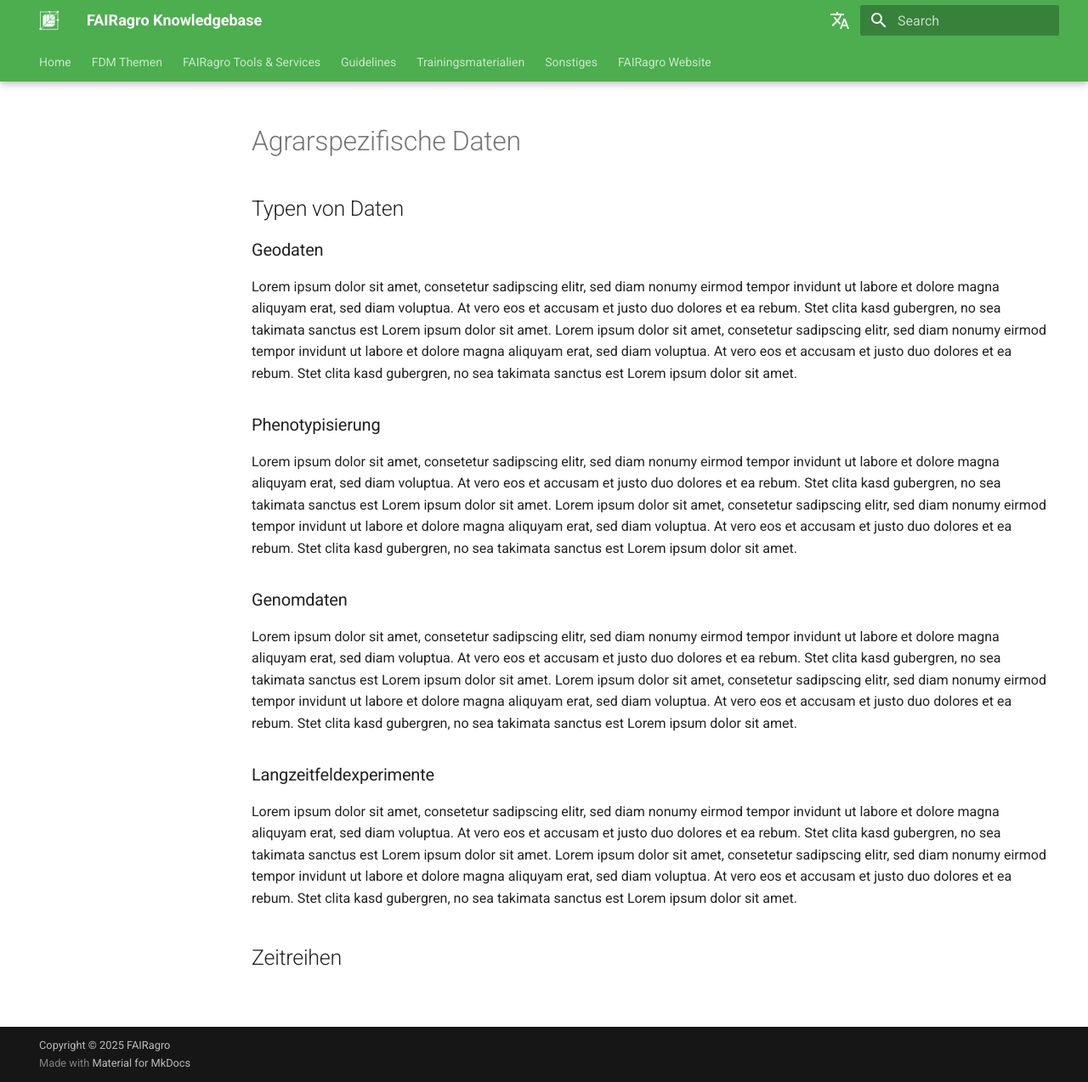
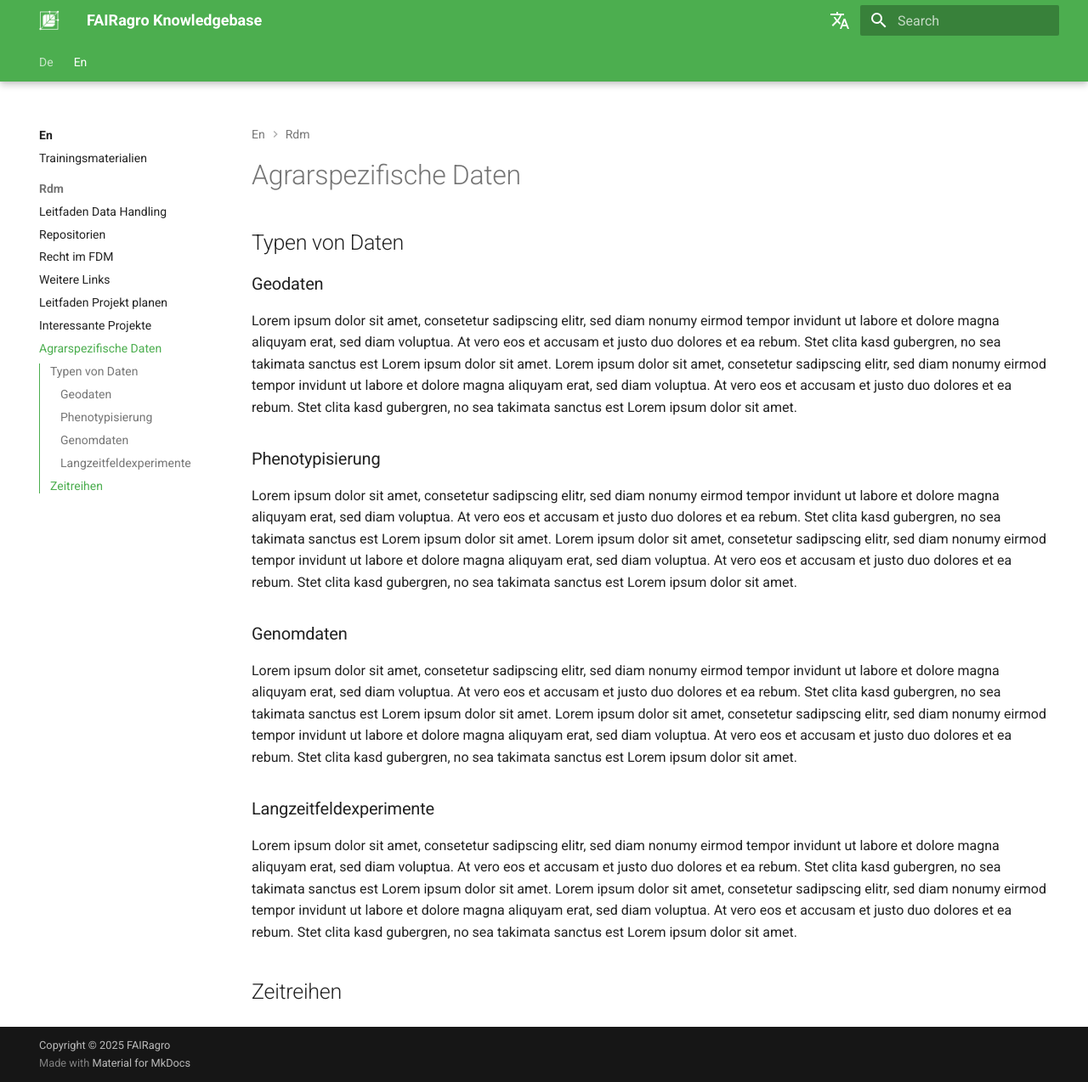
Before and after one commit to bressco/knowledgebase, an MkDocs documentation site: the page built from docs/en/rdm/specific_data.md, in a window 1280 px wide and 1274 px high. Shown: the whole window at 85% size. Built offline with MkDocs 1.6.1 and Material for MkDocs 9.7.7, drawn with Linux system fonts in a browser that asks for light colours; comment, search, counter and statistics services are not loaded.

Commit message:
Update mkdocs.yml

```diff
--- a/mkdocs.yml
+++ b/mkdocs.yml
@@ -4,22 +4,22 @@ site_url: https://fairagro.github.io/knowledgebase
 copyright: Copyright &copy; 2025 FAIRagro
 
 # Navigation Header
-nav:
-    - Home: index.md
-    - FDM Themen:
-        - FDM allgemein: general.md
-        - Agrarspezifische Daten: specific_data.md
-        - Repositorien: data_repositories.md
-        - Recht im FDM: legal.md
-    - FAIRagro Tools & Services: tools.md
-    - Guidelines:
-        - Leitfaden Data Handling: guidelines/data_handling.md
-        - Leitfaden Projekt Planung: guidelines/project_planning.md
-    - Trainingsmaterialien: training_material.md
-    - Sonstiges:
-        - Interessante Projekte: projects.md
-        - Links: links.md
-    - FAIRagro Website: https://fairagro.net
+#nav:
+#    - Home: index.md
+#    - FDM Themen:
+#        - FDM allgemein: general.md
+#        - Agrarspezifische Daten: specific_data.md
+#        - Repositorien: data_repositories.md
+#        - Recht im FDM: legal.md
+#    - FAIRagro Tools & Services: tools.md
+#    - Guidelines:
+#        - Leitfaden Data Handling: guidelines/data_handling.md
+#        - Leitfaden Projekt Planung: guidelines/project_planning.md
+#    - Trainingsmaterialien: training_material.md
+#    - Sonstiges:
+#        - Interessante Projekte: projects.md
+#        - Links: links.md
+#    - FAIRagro Website: https://fairagro.net
 
 # Theme configuration
 theme:
@@ -28,6 +28,9 @@ theme:
     favicon: assets/favicon.png
     features:
         # navigation
+        - navigation.instant
+        - navigation.instant.prefetch
+        - navigation.instant.progress
         - navigation.tabs
         - navigation.tabs.sticky
         - navigation.path
```
